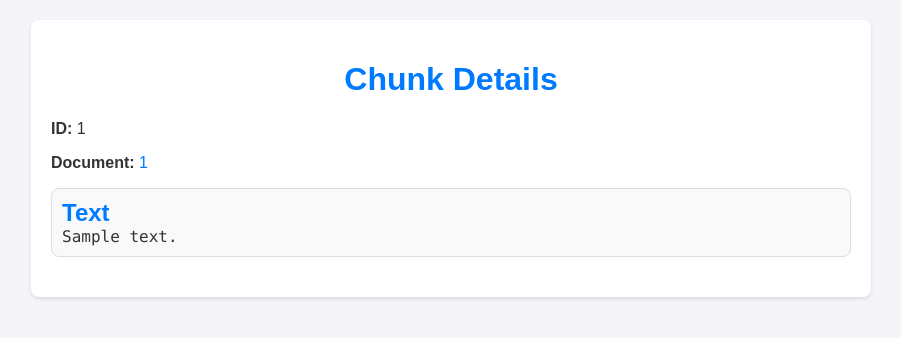
After one commit to gp-1108/NLP_DPO-Finetuning, a Flask app: template dataset_visualization/templates/chunk.html in a window 1280 px wide. The commit adds this page. Shown: the top 338 px of the page, without its empty margins (189-1090 px from the left). Run offline with Flask 3, Linux system fonts and the light colour scheme; the template is opened without the code that fills it: most values are stand-ins (such as "Sample title", 1, 10 or a date in 2020).

Commit message:
added chunk page

```diff
--- a/dataset_visualization/run.py
+++ b/dataset_visualization/run.py
@@ -26,5 +26,16 @@ def document_page(doc_id):
                            document=document,
                            dialogues=dialogues)
 
+@app.route('/chunks/<chunk_id>')
+def chunk_page(chunk_id):
+    # Getting the document id from the chunk id
+    document_id = chunk_id.split("_")[0]
+    document = document_loader.get_document_by_id(document_id)
+    chunk = document.get_chunk_by_id(chunk_id)
+    if not chunk:
+        return "Chunk not found", 404
+
+    return render_template('chunk.html', chunk=chunk, document=document)
+
 if __name__ == "__main__":
     app.run(debug=True)
--- a/dataset_visualization/static/css/document_styles.css
+++ b/dataset_visualization/static/css/document_styles.css
@@ -99,3 +99,23 @@ a:hover {
     text-decoration: underline;
     color: #0056b3;
 }
+
+.chunk-details {
+    margin-bottom: 20px;
+}
+
+.chunk-text {
+    background-color: #f9f9f9;
+    border: 1px solid #ddd;
+    border-radius: 8px;
+    padding: 10px;
+    margin-top: 10px;
+}
+
+.chunk-text pre {
+    white-space: pre-wrap; /* Wrap long lines */
+    word-wrap: break-word; /* Break words if necessary */
+    margin: 0;
+    font-family: Consolas, "Courier New", monospace; /* Monospace for code-like appearance */
+    color: #333;
+}
--- /dev/null
+++ b/dataset_visualization/templates/chunk.html
@@ -0,0 +1,24 @@
+<!DOCTYPE html>
+<html lang="en">
+<head>
+    <meta charset="UTF-8">
+    <meta name="viewport" content="width=device-width, initial-scale=1.0">
+    <title>Chunk {{ chunk.id }}</title>
+    <link rel="stylesheet" href="{{ url_for('static', filename='css/document_styles.css') }}">
+</head>
+<body>
+    <div class="container">
+        <header>
+            <h1>Chunk Details</h1>
+        </header>
+        <div class="chunk-details">
+            <p><strong>ID:</strong> {{ chunk.id }}</p>
+            <p><strong>Document:</strong> <a href="/document/{{ document.id }}">{{ document.id }}</a></p>
+            <div class="chunk-text">
+                <h2>Text</h2>
+                <pre>{{ chunk.text }}</pre>
+            </div>
+        </div>
+    </div>
+</body>
+</html>
```
